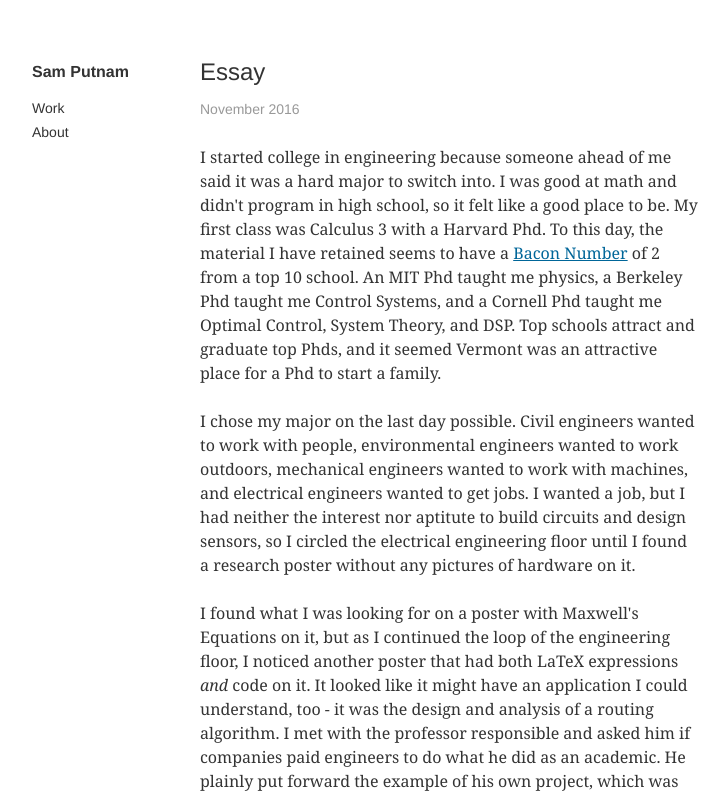
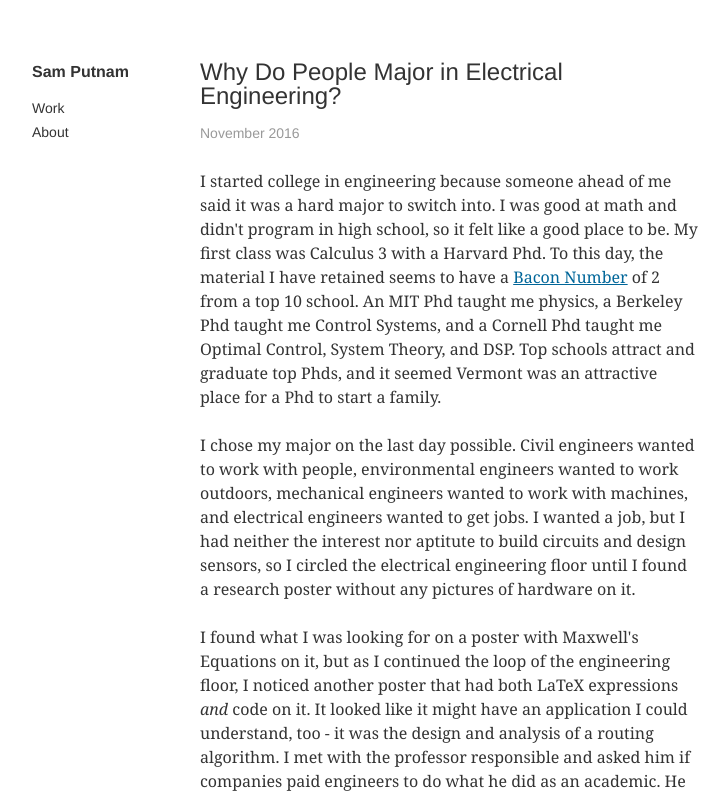
Before and after one commit to SamDeepLearning/Name-Static, a plain HTML site: page essay.html in a window 1280 px wide. Shown: the top 796 px of the page, without its empty margins (16-744 px from the left). Drawn offline with Linux system fonts and the light colour scheme.

Commit message:
Update essay.html

```diff
--- a/essay.html
+++ b/essay.html
@@ -29,7 +29,7 @@
 </nav>
 <article role="main">
 
-<h1>Essay</h1>
+<h1>Why Do People Major in Electrical Engineering?</h1>
 <p><time datetime="2016-11-02">November 2016</time></p>
 <section class="post-content">
 
```
